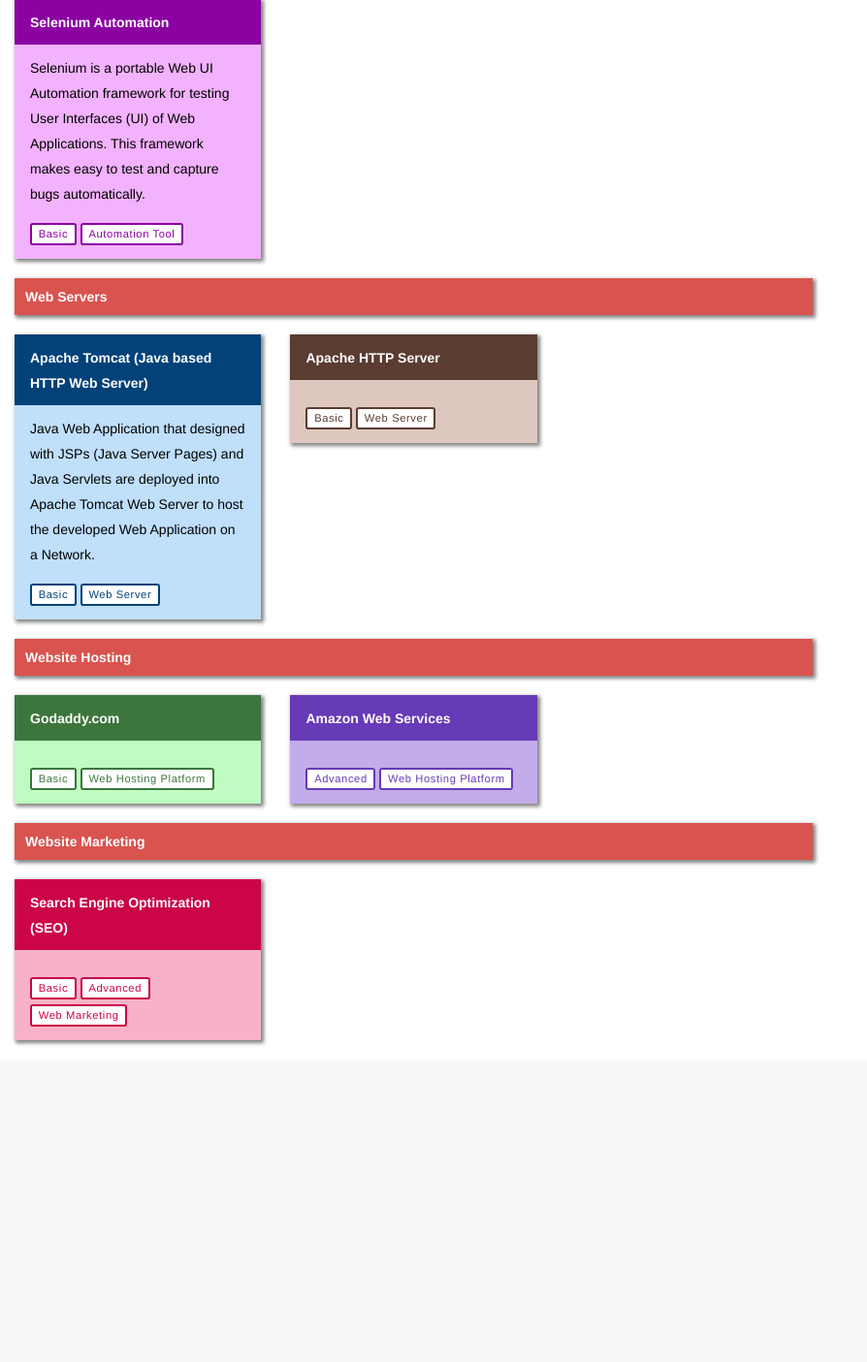
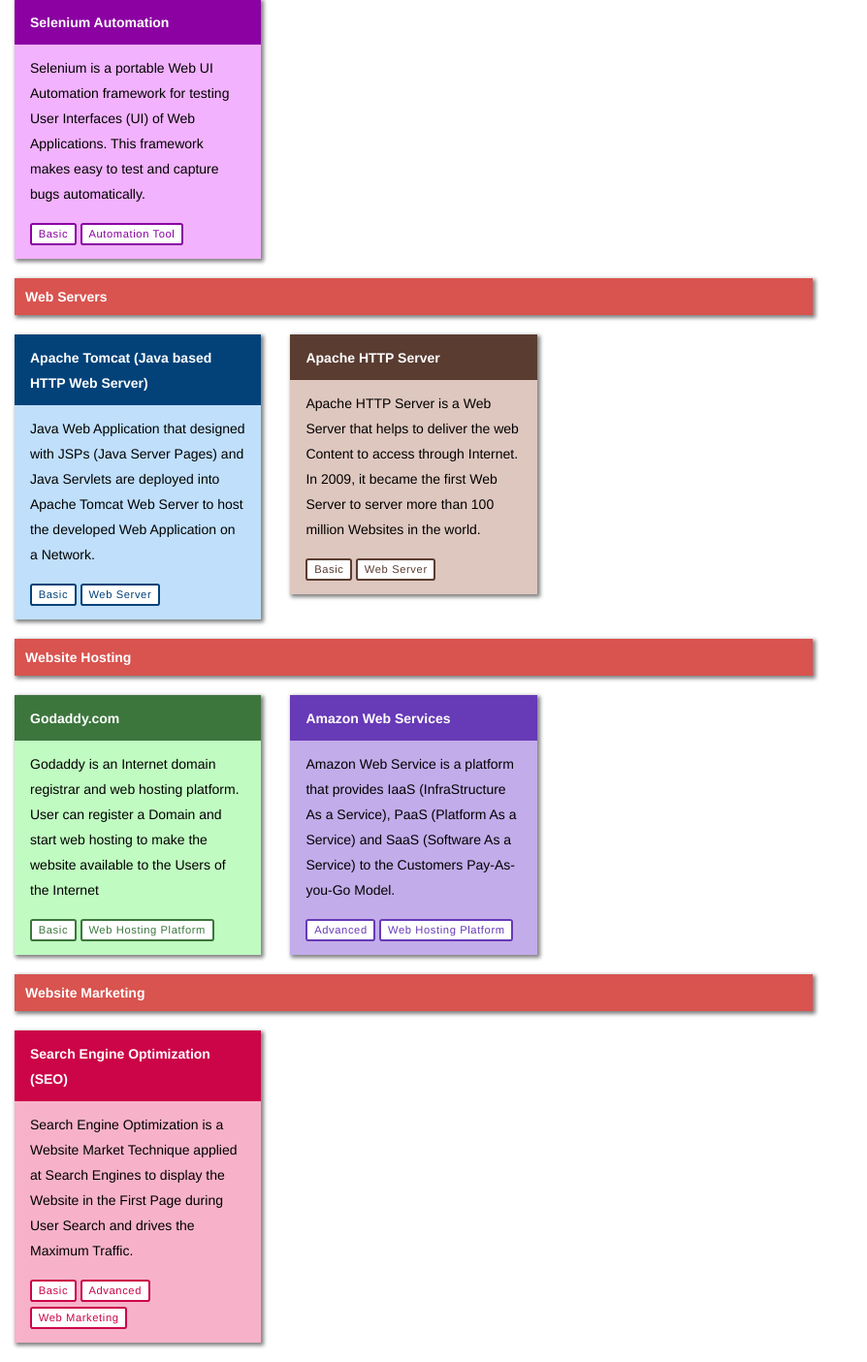
Before and after one commit to AnUniversalPowerServing/ws, a PHP site: page /ws/pages/default.php in a window 1280 px wide. Shown: the part 2967-4372 px from the top of the page at 97% size, without its empty margins (0-894 px from the left). Before the commit the page ends 4045 px from the top, so only its background shows below. Run offline with PHP 8.4, Linux system fonts and the light colour scheme.

Commit message:
Updated Pages

```diff
--- a/pages/default.php
+++ b/pages/default.php
@@ -594,7 +594,11 @@
         <div class="list-group boxShadow">
          <div class="list-group-item bg-mud"><b>Apache HTTP Server</b></div>
            <div class="list-group-item bg-lgtMud">
-            <div></div>
+            <div>
+            Apache HTTP Server is a Web Server that helps to deliver the web Content to access through
+            Internet. In 2009, it became the first Web Server to server more than 100 million Websites in
+            the world.
+            </div>
             <div class="mtop15p">
                 <span class="label btn-mud-o">Basic</span>
                 <span class="label btn-mud-o">Web Server</span>
@@ -627,7 +631,10 @@
         <div class="list-group boxShadow">
          <div class="list-group-item bg-darkleaf"><b>Godaddy.com</b></div>
            <div class="list-group-item bg-lgtDarkleaf">
-            <div></div>
+            <div>
+            Godaddy is an Internet domain registrar and web hosting platform. User can register a Domain
+            and start web hosting to make the website available to the Users of the Internet
+            </div>
             <div class="mtop15p">
                 <span class="label btn-darkleaf-o">Basic</span>
                 <span class="label btn-darkleaf-o">Web Hosting Platform</span>
@@ -645,7 +652,11 @@
         <div class="list-group boxShadow">
          <div class="list-group-item bg-purple"><b>Amazon Web Services</b></div>
            <div class="list-group-item bg-lgtPurple">
-            <div></div>
+            <div>
+            Amazon Web Service is a platform that provides IaaS (InfraStructure As a
+            Service), PaaS (Platform As a Service) and SaaS (Software As a Service) to the Customers
+            Pay-As-you-Go Model.
+            </div>
             <div class="mtop15p">
                 <span class="label btn-purple-o">Advanced</span>
                 <span class="label btn-purple-o">Web Hosting Platform</span>
@@ -678,7 +689,10 @@
         <div class="list-group boxShadow">
          <div class="list-group-item bg-pink"><b>Search Engine Optimization (SEO)</b></div>
            <div class="list-group-item bg-lgtPink">
-            <div></div>
+            <div>
+            Search Engine Optimization is a Website Market Technique applied at Search Engines to
+            display the Website in the First Page during User Search and drives the Maximum Traffic.
+            </div>
             <div class="mtop15p">
                 <span class="label btn-pink-o">Basic</span>
                 <span class="label btn-pink-o">Advanced</span>
```
Also changed, not shown: sitemap.xml (+6 -6 lines), sm/tutorials.html.xml (added).
